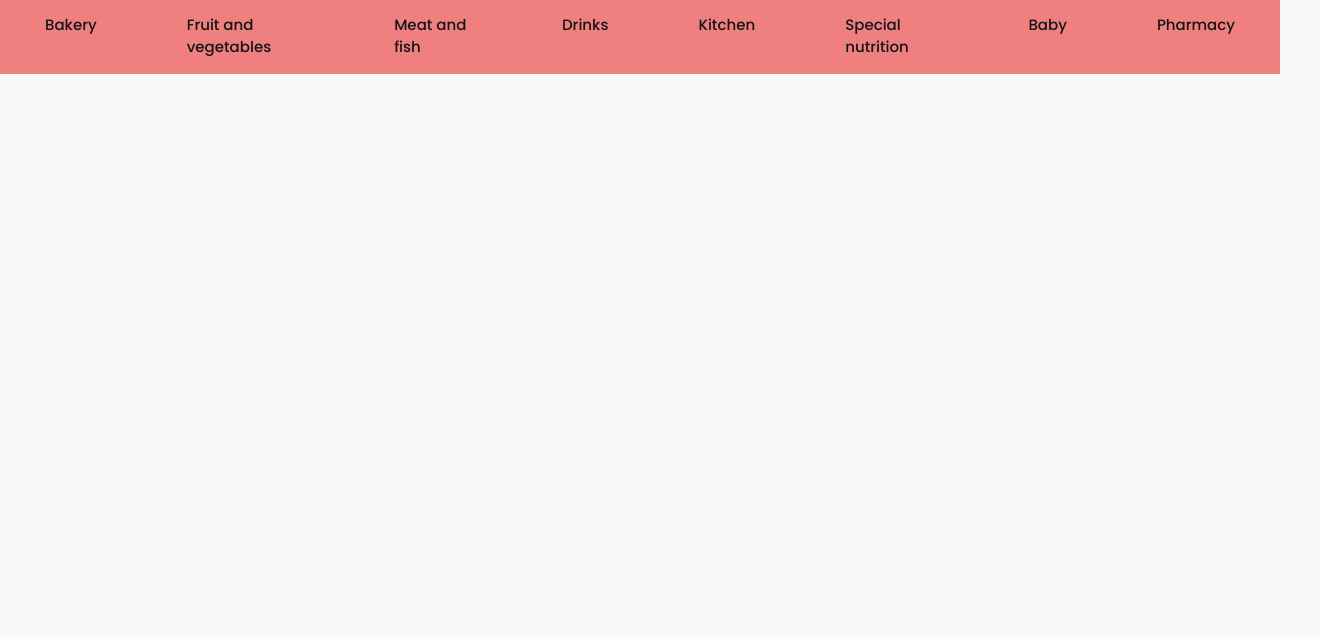
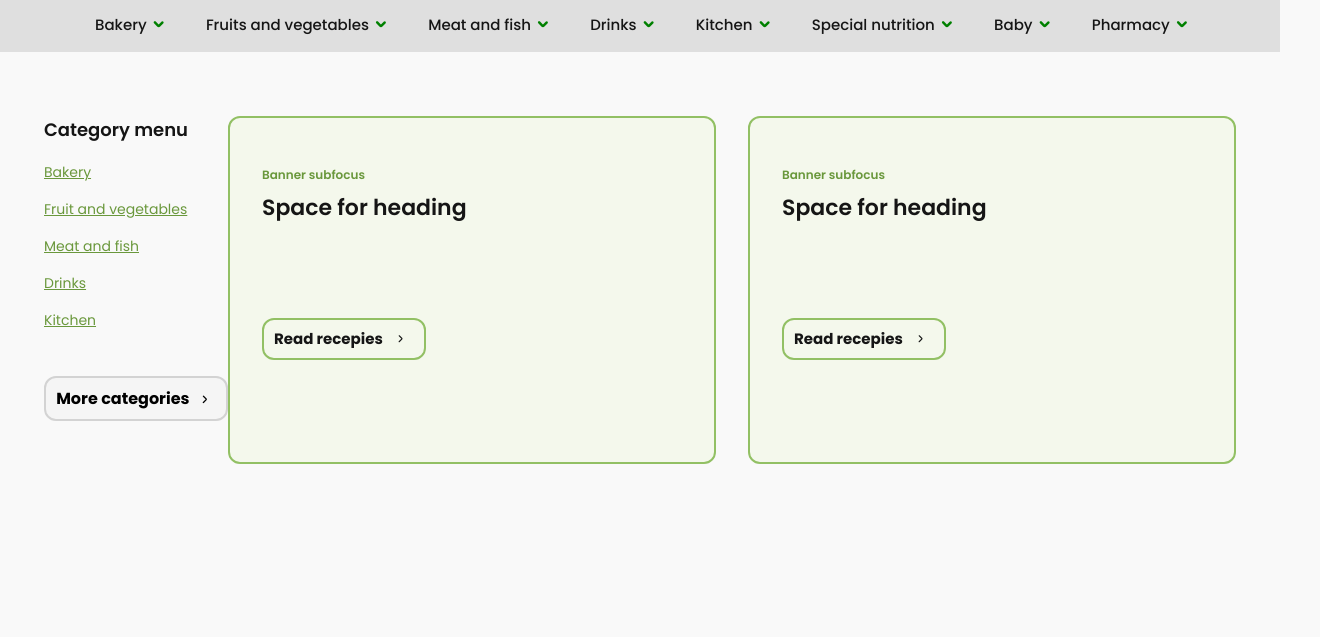
Before and after one commit to rodoet9/eCommerce, a plain HTML site: page index.html in a window 1280 px wide. Shown: the part 163-800 px from the top of the page, 1320 px wide, since content can reach past the window. Drawn offline with Linux system fonts and the light colour scheme.

Commit message:
added variables, mixins, icons

```diff
--- a/index.html
+++ b/index.html
@@ -38,7 +38,7 @@
                     <option>Baby</option>
                     <option>Pharmacy</option>
                 </select>
-<!--                <i class="icon-arrow-down"></i>-->
+                <!--                <i class="icon-arrow-down"></i>-->
             </div>
 
             <div class="space"></div>
@@ -55,16 +55,74 @@
 
 <div class="menu">
     <ul>
-        <li>Bakery</li>
-        <li>Fruit and vegetables</li>
-        <li>Meat and fish</li>
-        <li>Drinks</li>
-        <li>Kitchen</li>
-        <li>Special nutrition</li>
-        <li>Baby</li>
-        <li>Pharmacy</li>
+        <li>
+            <a href="#">Bakery</a>
+            <i class="icon-arrow-down"></i>
+        </li>
+        <li>
+            <a href="#">Fruits and vegetables</a>
+            <i class="icon-arrow-down"></i>
+        </li>
+        <li>
+            <a href="#">Meat and fish</a>
+            <i class="icon-arrow-down"></i>
+        </li>
+        <li>
+            <a href="#">Drinks</a>
+            <i class="icon-arrow-down"></i>
+        </li>
+        <li>
+            <a href="#">Kitchen</a>
+            <i class="icon-arrow-down"></i>
+        </li>
+        <li>
+            <a href="#">Special nutrition</a>
+            <i class="icon-arrow-down"></i>
+        </li>
+        <li>
+            <a href="#">Baby</a>
+            <i class="icon-arrow-down"></i>
+        </li>
+        <li>
+            <a href="#">Pharmacy</a>
+            <i class="icon-arrow-down"></i>
+        </li>
     </ul>
 </div>
 
+<div class="category-menu">
+    <div class="category">
+        <div class="title">Category menu</div>
+        <ul>
+            <li><a href="#">Bakery</a></li>
+            <li><a href="#">Fruit and vegetables</a></li>
+            <li><a href="#">Meat and fish</a></li>
+            <li><a href="#">Drinks</a></li>
+            <li><a href="#">Kitchen</a></li>
+        </ul>
+        <div class="button-categories">
+            <a href="#" class="button">More categories</a>
+            <i class="icon-arrow-right"></i>
+        </div>
+    </div>
+    <div class="recepies">
+        <div class="recepies-left">
+            <div class="banner">Banner subfocus</div>
+            <div class="heading">Space for heading</div>
+            <div class="button-recepies">
+                <a href="#" class="button">Read recepies</a>
+                <i class="icon-arrow-right"></i>
+            </div>
+        </div>
+        <div class="recepies-right">
+            <div class="banner">Banner subfocus</div>
+            <div class="heading">Space for heading</div>
+            <div class="button-recepies">
+                <a href="#" class="button">Read recepies</a>
+                <i class="icon-arrow-right"></i>
+            </div>
+        </div>
+    </div>
+</div>
 </body>
 </html>
--- a/styles/general/header.scss
+++ b/styles/general/header.scss
@@ -3,8 +3,7 @@
 
 
 .header {
-  //background: $color-white-1;
-  background: lightblue;
+  background: $color-white-1;
   padding: 16px 44px;
 
   .top {
@@ -78,6 +77,7 @@
           }
         }
 
+        //de modificat cu ul-li in html
         //.icon-arrow-down {
         // font-size: 6px;
         //
@@ -103,6 +103,40 @@
 
       .icon-search {
         font-size: 16px;
+
+        &:hover {
+          cursor: pointer;
+        }
+      }
+    }
+
+    .icon-user {
+      font-size: 24px;
+      margin-right: 32px;
+
+      &:hover {
+        cursor: pointer;
+      }
+    }
+
+    .icon-basket {
+      font-size: 24px;
+      position: relative;
+
+      &:after {
+        width: 16px;
+        height: 16px;
+        content: "";
+        position: absolute;
+        border-radius: 50%;
+        background: red;
+        color: white;
+        top: 20px;
+        left: 0px;
+      }
+
+      &:hover {
+        cursor: pointer;
       }
     }
   }
--- a/styles/general/menu.scss
+++ b/styles/general/menu.scss
@@ -2,18 +2,45 @@
 @import '../partials/variables';
 
 .menu {
-  background: lightcoral;
+  background: rgba(211, 211, 211, 0.67);
+  display: flex;
+  justify-content: center;
 
   ul {
     @include reset-list;
     display: flex;
+    padding: 16px 45px;
 
     li {
-      font-weight: 500;
-      font-size: 15px;
-      line-height: 22px;
-      padding: 16px 45px;
-      color: $color-black-1;
+      margin-right: 44px;
+      display: flex;
+      align-items: center;
+
+      &:last-child {
+        margin-right: 0;
+      }
+
+      a {
+        @include anchor-reset;
+        font-weight: 500;
+        font-size: 15px;
+        line-height: 22px;
+        color: $color-black-1;
+
+        &:hover {
+          text-decoration: underline;
+        }
+      }
+
+      .icon-arrow-down {
+        margin-left: 4px;
+        font-size: 8px;
+        color: green;
+
+        &:hover {
+          cursor: pointer;
+        }
+      }
     }
   }
 
--- a/styles/partials/variables.scss
+++ b/styles/partials/variables.scss
@@ -1,7 +1,10 @@
 $color-green-1: #6A983C;
+$color-green-2: #F4F8EC;
+$color-green-3: #92C064;
 
 $color-black-1: #151515;
 
 $color-grey-1: #F9F9F9;
+$color-grey-2: #F5F5F5;
 
 $color-white-1: #ffffff;
--- /dev/null
+++ b/styles/sections/categorymenu.scss
@@ -0,0 +1,123 @@
+@import '../partials/mixins';
+@import '../partials/variables';
+
+.category-menu {
+  padding: 64px 44px;
+  display: flex;
+  justify-content: space-between;
+
+  .category {
+
+    a {
+      @include anchor-reset;
+    }
+
+    .title {
+      font-style: normal;
+      font-weight: 600;
+      font-size: 18px;
+      line-height: 27px;
+      margin-bottom: 16px;
+      color: $color-black-1;
+    }
+
+    ul {
+      @include reset-list;
+
+      li {
+        margin-bottom: 12px;
+
+        &:last-child {
+          margin-bottom: 44px;
+        }
+
+        a {
+          font-style: normal;
+          font-weight: 400;
+          font-size: 14px;
+          line-height: 19px;
+          text-decoration-line: underline;
+          color: $color-green-1;
+        }
+      }
+    }
+
+    .button-categories {
+      display: flex;
+      justify-content: center;
+      width: 160px;
+      border-radius: 12px;
+      padding: 8px 10px;
+      background: $color-grey-2;
+      border: 2px solid lightgrey;
+      font-weight: 700;
+
+      .button {
+        margin-right: 4px;
+        &:hover {
+          text-decoration: underline;
+        }
+      }
+
+      .icon-arrow-right {
+        display: flex;
+        align-items: center;
+
+      }
+
+    }
+  }
+
+  //recepies
+  .recepies {
+    display: flex;
+
+    &-left, &-right {
+      width: 420px;
+      height: 280px;
+      margin-right: 32px;
+      padding: 32px;
+      border: 2px solid $color-green-3;
+      background: $color-green-2;
+      border-radius: 12px;
+
+      .banner {
+        font-weight: 600;
+        font-size: 12px;
+        line-height: 18px;
+        color: $color-green-1;
+        margin-bottom: 8px;
+        margin-top: 16px;
+      }
+
+      .heading {
+        font-weight: 600;
+        font-size: 22px;
+        line-height: 32px;
+        color: $color-black-1;
+        margin-bottom: 94px;
+      }
+
+      .button-recepies {
+        font-weight: 700;
+        font-size: 15px;
+        line-height: 22px;
+        color: #151515;
+        border: 2px solid $color-green-3;
+        border-radius: 12px;
+        padding: 8px 10px;
+        width: 140px;
+
+        a {
+          @include anchor-reset;
+        }
+
+        .button {
+          margin-right: 4px;
+        }
+      }
+    }
+
+  }
+
+}
--- a/styles/styles.scss
+++ b/styles/styles.scss
@@ -4,13 +4,11 @@
 
 @import "general/header.css";
 @import "general/menu.css";
+@import "sections/categorymenu.css";
 
 body {
   margin: 0;
   padding: 0;
-  display: flex;
-  flex-direction: column;
-  align-items: center;
   background: #F9F9F9;
   font-family: 'Poppins', sans-serif;
 }
```
Also changed, not shown: styles/general/header.css, styles/general/header.min.css, styles/general/menu.css, styles/general/menu.min.css, styles/sections/categorymenu.css (added), styles/sections/categorymenu.min.css (added), styles/styles.css, styles/styles.min.css, 4 other files.
